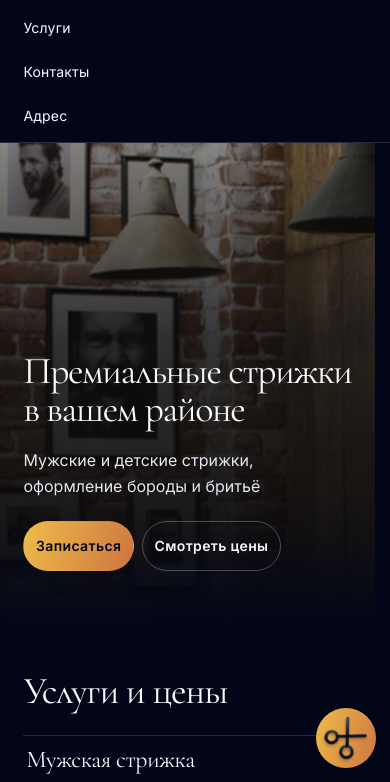
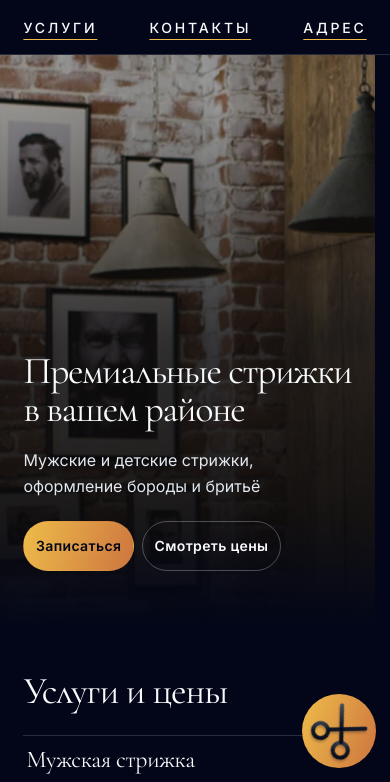
Before and after one commit to anotherulez/barbershop-md, a plain HTML site: page index.html in a window 390 px wide. Both pictures are taken after a click on the button "Открыть меню". Shown: the part 62-844 px from the top of the page. Drawn offline with Linux system fonts and the light colour scheme.

Commit message:
Update mobile navigation and booking button

```diff
--- a/style.css
+++ b/style.css
@@ -63,6 +63,8 @@
   --gutter: clamp(16px, 6vw, 108px);
   --header-height: 66px;
   --radius-control: 12px;
+  --booking-size: 100px;
+  --booking-bottom: max(14px, env(safe-area-inset-bottom));
 }
 *, *::before, *::after { box-sizing: border-box; }
 html { scroll-behavior: smooth; scrollbar-gutter: stable; }
@@ -235,6 +237,9 @@ h2 { font-size: clamp(38px, 4.6vw, 66px); line-height: 1.02; letter-spacing: -.0
     position: absolute;
     inset: 100% 0 auto;
     display: grid;
+    grid-template-columns: repeat(3, auto);
+    justify-content: space-between;
+    column-gap: 6px;
     max-height: calc(100dvh - var(--header-height));
     overflow-y: auto;
     padding: 2px var(--gutter) 4px;
@@ -249,6 +254,12 @@ h2 { font-size: clamp(38px, 4.6vw, 66px); line-height: 1.02; letter-spacing: -.0
   }
   .navigation.is-open { opacity: 1; visibility: visible; transform: none; }
 }
+@media (max-width: 859px) and (prefers-reduced-motion: no-preference) {
+  .navigation.is-open a { animation: menu-link-in 180ms var(--ease) both; }
+  .navigation.is-open a:nth-child(2) { animation-delay: 42ms; }
+  .navigation.is-open a:nth-child(3) { animation-delay: 84ms; }
+}
+@keyframes menu-link-in { from { opacity: 0; transform: translateY(-9px); } }
 @media (min-width: 860px) {
   .header-layout { grid-template-columns: auto 1fr auto; }
   .navigation, .navigation.is-open { justify-content: center; gap: clamp(10px, 1.7vw, 25px); }
@@ -319,11 +330,11 @@ h1, h2 { font-family: var(--display); font-weight: 400; }
   position: fixed;
   z-index: 2;
   right: max(14px, env(safe-area-inset-right));
-  bottom: max(14px, env(safe-area-inset-bottom));
+  bottom: var(--booking-bottom);
   display: grid;
   place-items: center;
-  width: 88px;
-  height: 88px;
+  width: var(--booking-size);
+  height: var(--booking-size);
   border-radius: 50%;
   background: linear-gradient(110deg, var(--gold), var(--bronze));
   color: var(--ink);
@@ -337,11 +348,10 @@ h1, h2 { font-family: var(--display); font-weight: 400; }
   .booking-scissors { animation: booking-orbit 8s linear infinite; }
 }
 @keyframes booking-orbit { to { transform: rotate(360deg); } }
-.footer { padding-bottom: 112px; }
+.footer { padding-bottom: calc(var(--booking-size) + var(--booking-bottom) + 14px); }
 @media (max-width: 859px) {
-  html { scroll-padding-bottom: calc(76px + env(safe-area-inset-bottom)); }
-  .footer { padding-bottom: calc(88px + env(safe-area-inset-bottom)); }
-  .floating-book { width: 60px; height: 60px; }
+  :root { --booking-size: clamp(72px, 19vw, 80px); }
+  html { scroll-padding-bottom: calc(var(--booking-size) + var(--booking-bottom) + 2px); }
 }
 @media (max-width: 1050px) {
   .navigation a { letter-spacing: .045em; }
@@ -366,7 +376,7 @@ main { position: relative; z-index: 0; isolation: isolate; }
 .site-header .header-info a { font-size: 14px; line-height: 18px; font-weight: 600; }
 .header-info span { font-size: 12px; line-height: 16px; }
 .header-actions > .button { font-size: 12px; line-height: 16px; }
-.booking-scissors { width: 76%; height: auto; filter: drop-shadow(1px 2px 1px rgb(2 6 24 / .25)); }
+.booking-scissors { width: 82%; height: auto; filter: drop-shadow(1px 2px 1px rgb(2 6 24 / .25)); }
 
 @media (min-width: 2000px) {
   .container { width: min(1760px, 100% - 2 * var(--gutter)); }
@@ -386,7 +396,16 @@ main { position: relative; z-index: 0; isolation: isolate; }
 @media (max-width: 859px) {
   .site-header { position: fixed; z-index: 20; top: 0; inset-inline: 0; margin-bottom: 0; }
   .header-layout { width: calc(100% - 2 * var(--gutter)); }
-  .site-header .navigation a { font-size: 14px; font-weight: 400; letter-spacing: .015em; }
+  .site-header .navigation a {
+    font-size: 14px;
+    font-weight: 500;
+    letter-spacing: 2.8px;
+    text-transform: uppercase;
+    white-space: nowrap;
+    text-decoration: underline 1px var(--gold);
+    text-underline-offset: .4em;
+  }
+  .site-header .navigation a::after { content: none; }
 }
 
 .reasons { position: relative; isolation: isolate; padding-block: clamp(30px, 5vw, 72px); }
```
